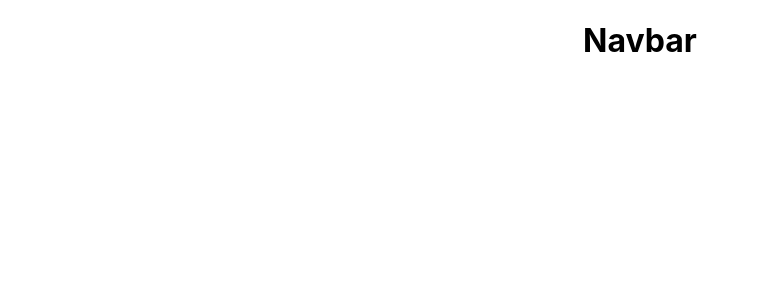
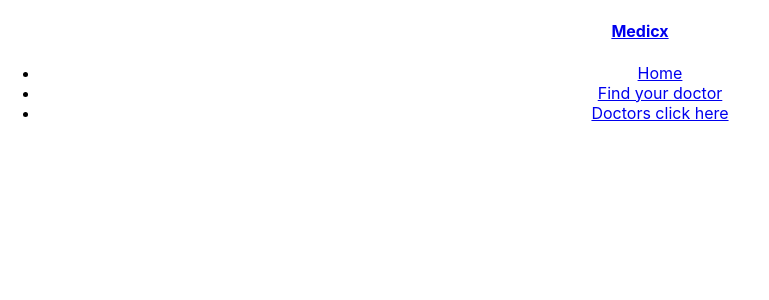
Before and after one commit to cenwachukwu/Medics, a React (Create React App) app: page / in a window 1280 px wide. Shown: the top 300 px of the page, without its empty margins (0-769 px from the left). Built offline with nearby package versions, Linux system fonts and the light colour scheme.

Commit message:
created navbar links

```diff
--- a/src/components/Navbar/Navbar.js
+++ b/src/components/Navbar/Navbar.js
@@ -1,11 +1,29 @@
 import React, { Component } from 'react';
+import { Link } from 'react-router-dom';
 import "./Navbar.css";
 
 class Navbar extends Component {
     render() {
         return (
             <div className="Navbar">
-               <h1>Navbar</h1>
+               <div>
+                <Link to="/">
+                    <h4>Medicx</h4>
+                </Link>
+                </div>
+                <div className="NavLinks">
+                    <ul className="NavBar">
+                        <li>
+                            <Link to="/">Home</Link>
+                        </li>
+                        <li>
+                            <Link to="/Doctors">Find your doctor</Link>
+                        </li>
+                        <li>
+                            <Link to="/CreateProfile">Doctors click here</Link>
+                        </li>
+                    </ul>
+                </div>
             </div>
         )
     }
```
